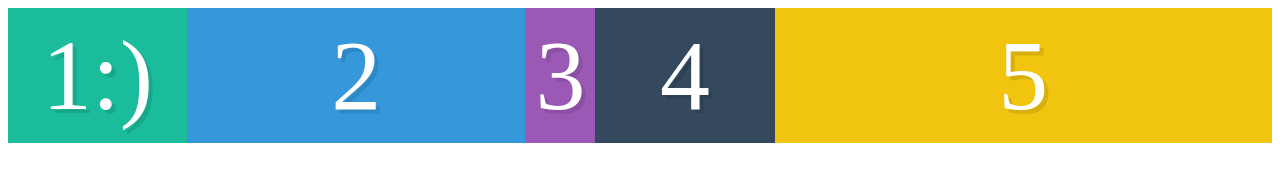
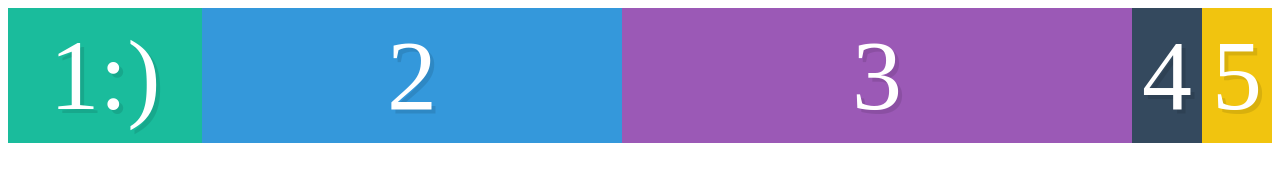
Before and after one commit to GourishettySairam/Flexbox, a plain HTML site: page Flexbox/index.html in a window 1280 px wide. Drawn offline with Linux system fonts and the light colour scheme.

Commit message:
flex-grow, flex-shrink and flex-basis

```diff
--- a/Flexbox/styles.css
+++ b/Flexbox/styles.css
@@ -48,18 +48,16 @@
     display: flex;
 }
 
-.box {
-    flex: 1;
+.box1 {
+    flex-grow: 1;
 }
 
 .box2 {
-    flex: 2;
+    flex-basis: 400px;
+    flex-shrink: 10;
 }
 
-.box5 {
-    flex: 3;
+.box3{
+    flex-basis: 50px;
+    flex-grow: 7;
 }
-
-.box3 {
-    flex: 0.3
-}
```
Also changed, not shown: 1 other file.
